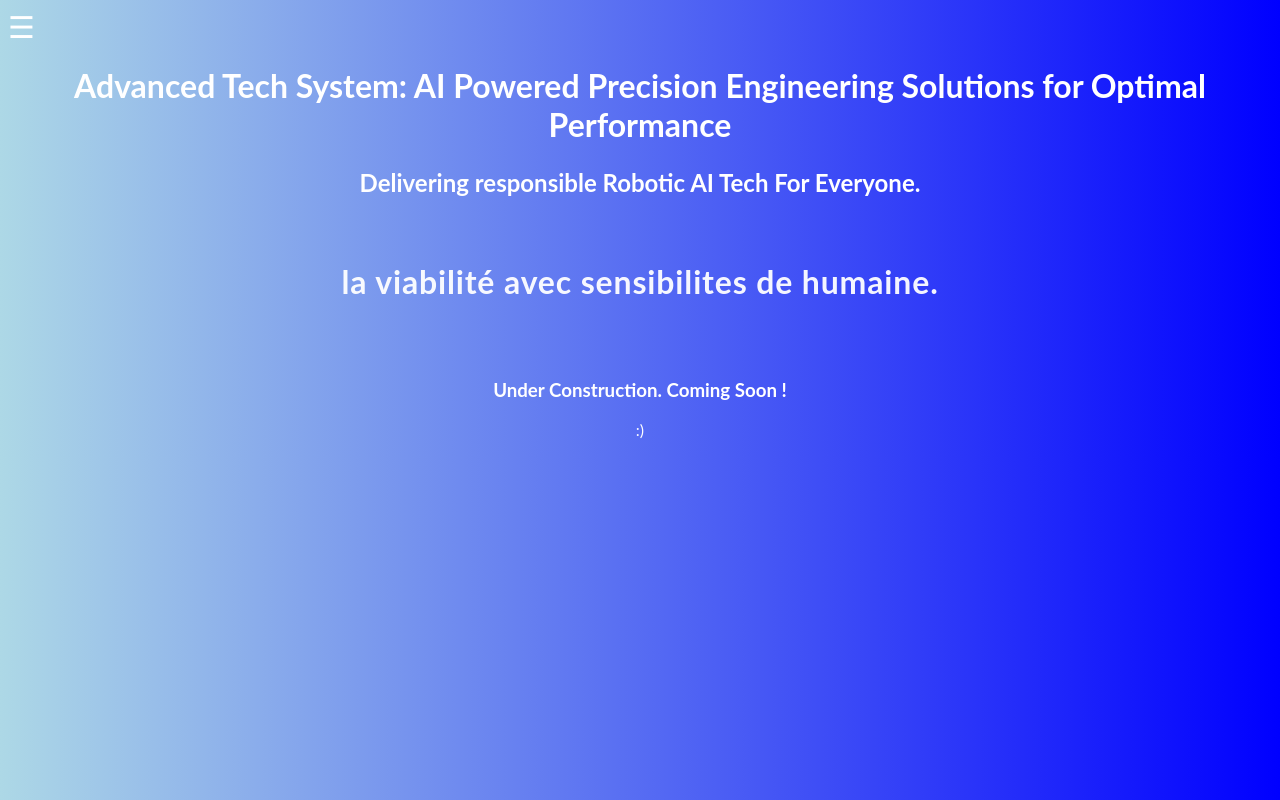
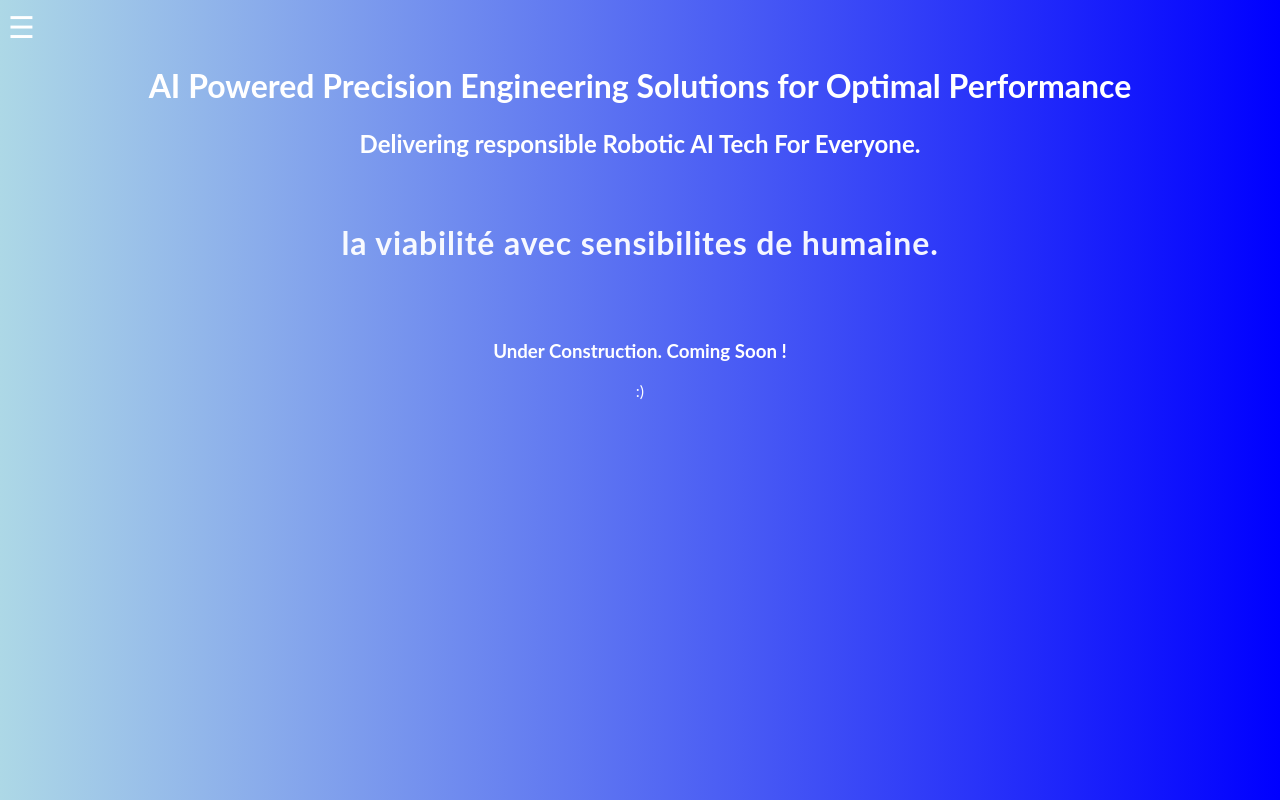
Before and after one commit to lklim/lklim.github.io, a plain HTML site: page index.html in a window 1280 px wide. Drawn offline with Linux system fonts and the light colour scheme.

Commit message:
Update index.html v2

```diff
--- a/index.html
+++ b/index.html
@@ -134,7 +134,7 @@ body {
 </div>
 <div style="text-align: left;">
 <span style="font-size:30px;cursor:pointer;" onclick="openNav()">&#9776;</span></div>
-<h1>Advanced Tech System: AI Powered Precision Engineering Solutions for Optimal Performance</h1>
+<h1>AI Powered Precision Engineering Solutions for Optimal Performance</h1>
 <h2><p>Delivering responsible Robotic AI Tech For Everyone.</p></h2>
 <br>
 <div class="anime"><h1>la viabilité avec sensibilites de humaine. </h1></div>
```
